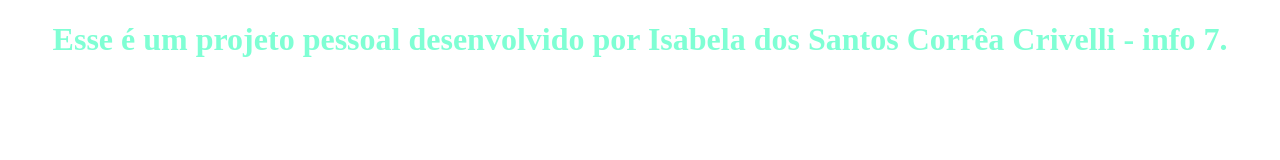
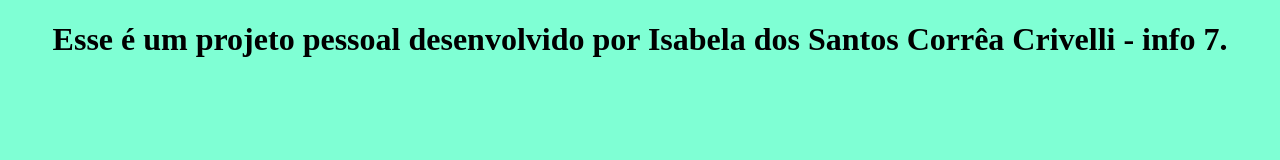
Before and after one commit to isa16/myProject, a plain HTML site: page index.html in a window 1280 px wide. Drawn offline with Linux system fonts and the light colour scheme.

Commit message:
Estava errado o anterior, agora ta certo

```diff
--- a/index.css
+++ b/index.css
@@ -1,4 +1,4 @@
 body{
     text-align: center;
-    color: aquamarine;
+    background: aquamarine;
 }
```
